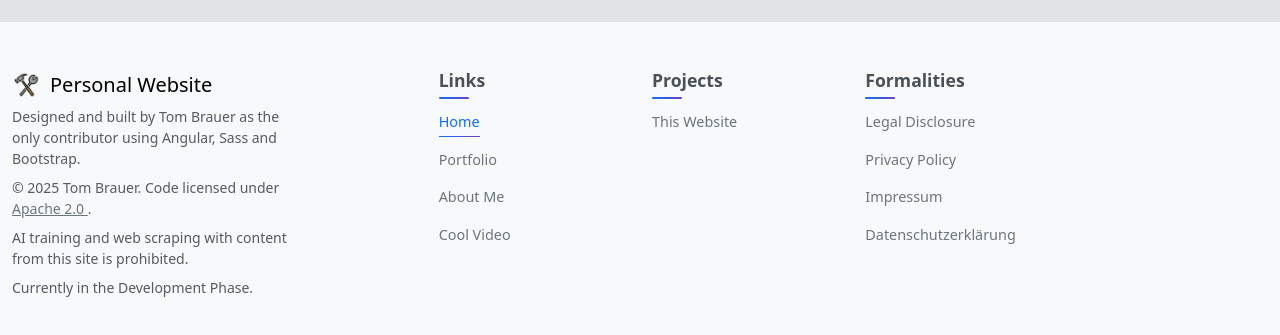
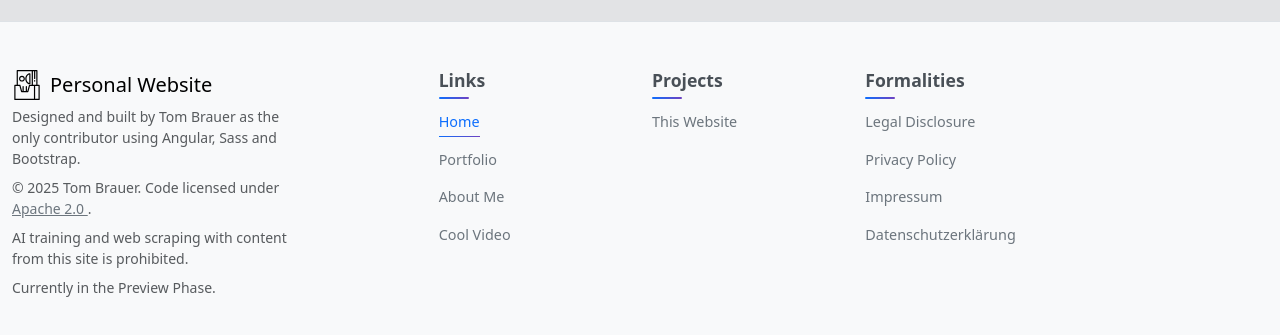
Before and after one commit to 1200BpmSpeedcore/tom_brauer_linktree, an Angular app: page / in a window 1280 px wide. Shown: the part 2385-2720 px from the top of the page. Built offline with nearby package versions, Linux system fonts and the light colour scheme.

Commit message:
Set to Preview Phase
* use business_card.svg as the favicon and logo
* update footer to indicate Preview Phase

```diff
--- a/src/app/components/footer/footer.html
+++ b/src/app/components/footer/footer.html
@@ -3,7 +3,7 @@
       <div class="row g-4">
         <div class="col-lg-3">
           <a class="d-inline-flex align-items-center text-body-emphasis text-decoration-none" routerLink="/" aria-label="Personal Website">
-            <img class="me-2" src="images/tools.png" alt="Website Logo" width="30" height="30"/>
+            <img class="me-2" src="images/business_card.svg" alt="Website Logo" width="30" height="30"/>
             <span class="fs-5">Personal Website</span>
           </a>
           <ul class="list-unstyled small text-muted">
@@ -17,7 +17,7 @@
               </a>.
             </li>
             <li class="mb-2">AI training and web scraping with content from this site is prohibited.</li>
-            <li>Currently in the Development Phase.</li>
+            <li>Currently in the Preview Phase.</li>
           </ul>
         </div>
 
--- a/src/app/components/header/header.html
+++ b/src/app/components/header/header.html
@@ -4,7 +4,7 @@
       <!-- Linke Seite - Interne Links -->
       <div class="d-flex align-items-center gap-3">
         <a class="navbar-brand" routerLink="/">
-          <img src="images/tools.png" alt="Website Logo" width="30" height="30"/>
+          <img src="images/business_card.svg" alt="Website Logo" width="30" height="30"/>
             Tom Brauer
         </a>
 
--- a/src/index.html
+++ b/src/index.html
@@ -20,7 +20,7 @@
   <title>Tom Brauer Linktree</title>
   <base href="/">
   <meta name="viewport" content="width=device-width, initial-scale=1">
-  <link rel="icon" type="image/x-icon" href="images/tools.png">
+  <link rel="icon" type="image/x-icon" href="images/business_card.svg">
 </head>
 <body>
   <app-root></app-root>
```
